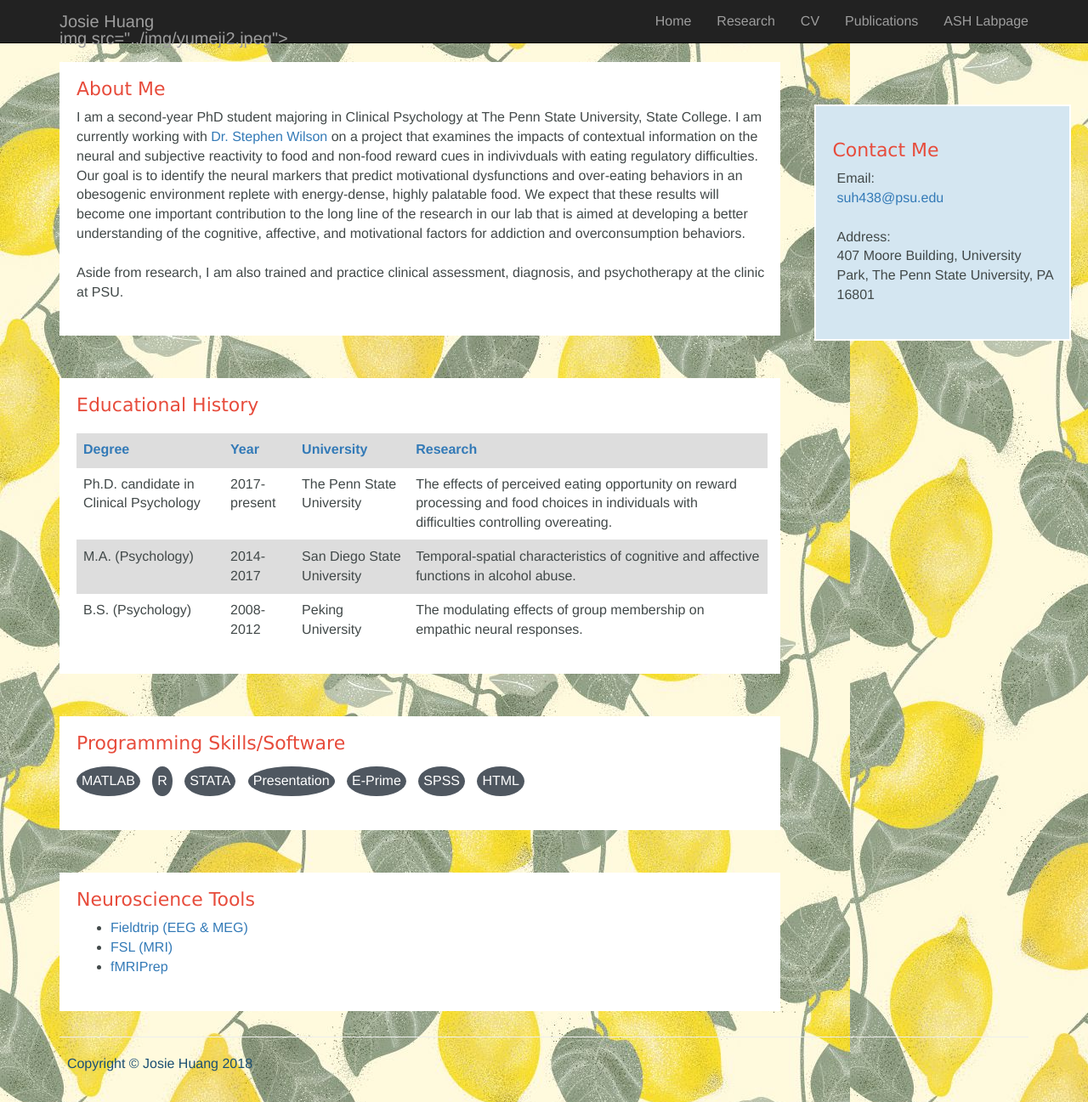
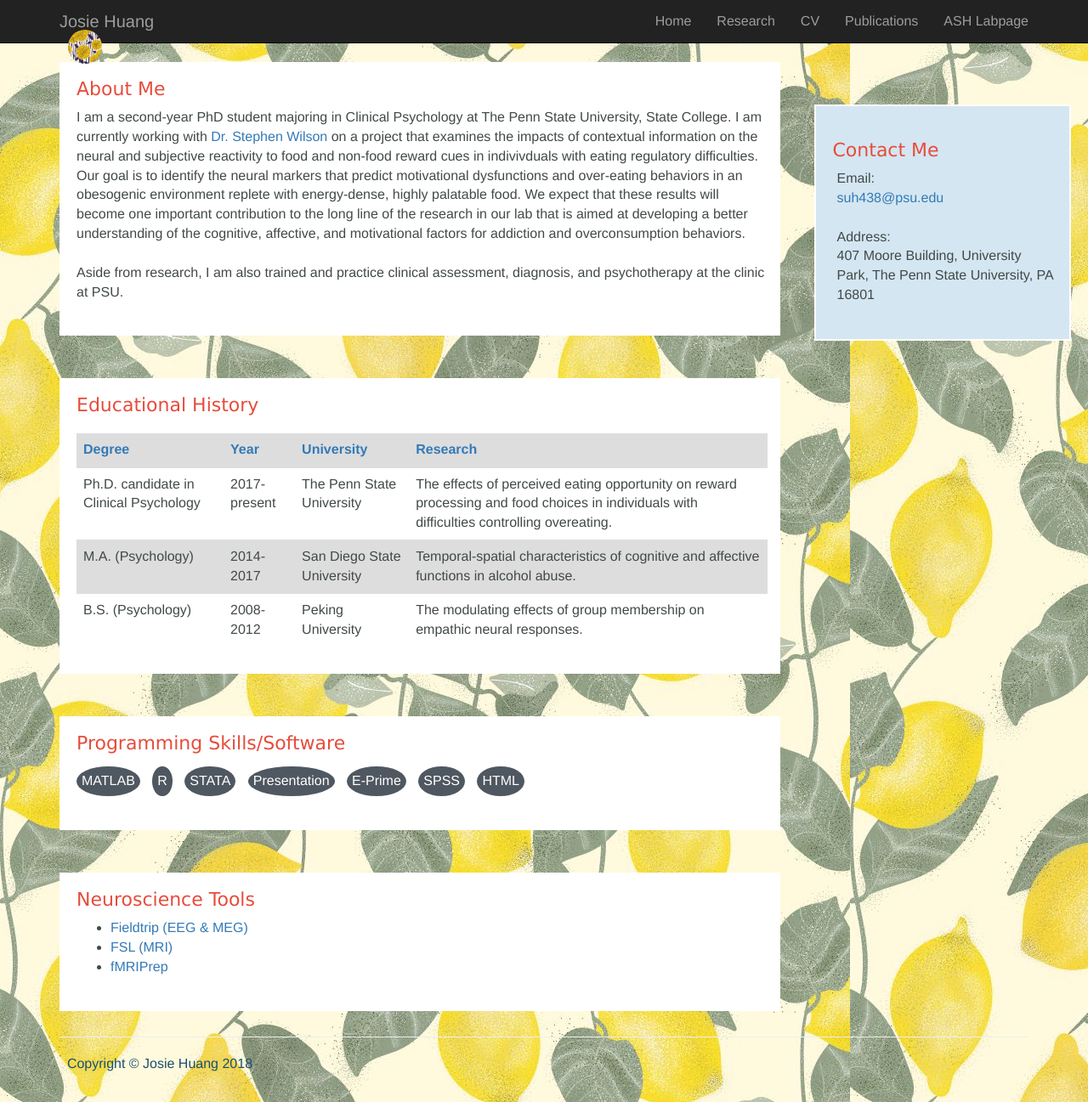
Before and after one commit to josie-shuang/josie-shuang.github.io, a Jekyll site: the page built from index.html, in a window 1280 px wide and 1297 px high. Shown: the whole window at 85% size. Built offline with Jekyll 4.4.1, drawn with Linux system fonts in a browser that asks for light colours.

Commit message:
Update header.html

```diff
--- a/_includes/header.html
+++ b/_includes/header.html
@@ -11,7 +11,7 @@
 				 <a class="navbar-brand navbar-left" id="title">
                   			{{site.navbar-title}}
 					 <div id="logo">
-						img src="../img/yumeji2.jpeg">
+						<img src="../img/yumeji2.jpeg">
 				 	</div>
          			</a>
 			  </div>
```
